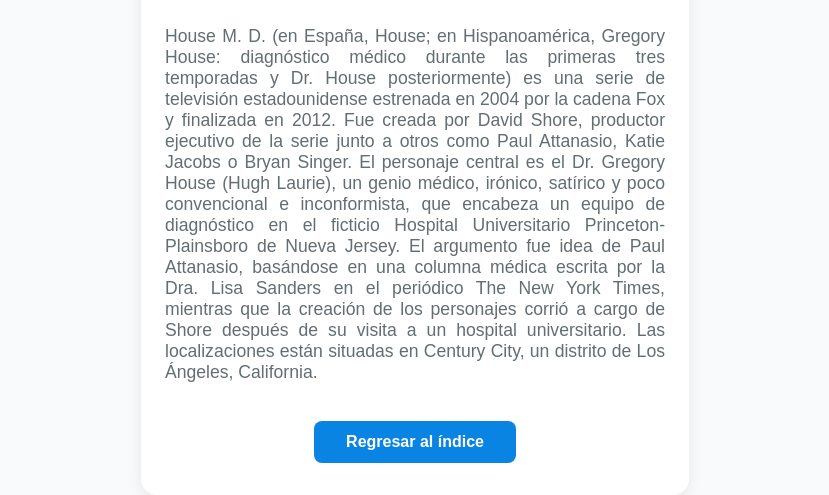
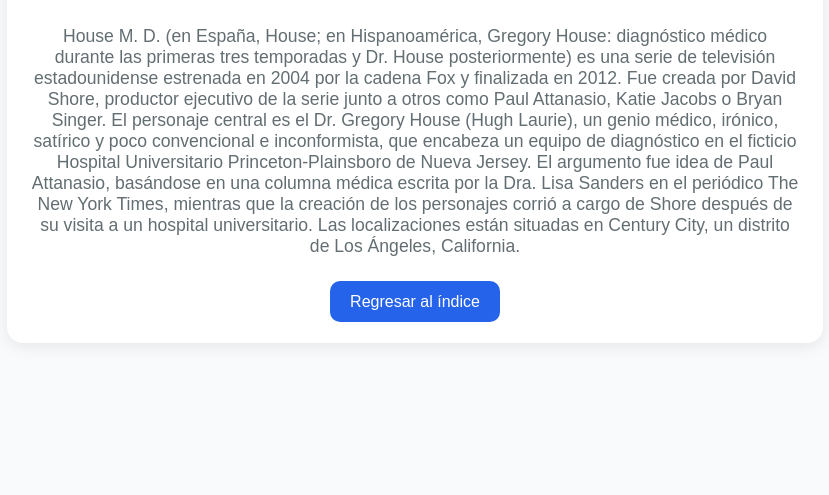
Before and after one commit to Jimmy-ERC/Parcial_I_ATIS, a plain HTML site: page serie1.html in a window 1280 px wide. Shown: the part 351-846 px from the top of the page, without its empty margins (225-1054 px from the left). After the commit the page ends 800 px from the top, so only its background shows below. Drawn offline with Linux system fonts and the light colour scheme.

Commit message:
arreglo de estilos

```diff
--- a/css/estilo.css
+++ b/css/estilo.css
@@ -40,4 +40,32 @@
 
 .btn-siguiente:hover {
   background-color: #1e40af;
+  transform: translateY(-5px);
 }
+
+/* Estilos para las series */
+.card {
+  background: #fff;
+  border-radius: 16px;
+  box-shadow: 0 4px 16px rgba(0,0,0,0.08);
+  padding: 32px 24px;
+  width: 60%;
+  text-align: center;
+}
+
+.card h1 {
+  color: #2d3436;
+  margin-bottom: 20px;
+}
+
+.card img {
+  width: 100%;
+  max-width: 300px;
+  border-radius: 12px;
+  margin-bottom: 20px;
+}
+
+.card p {
+  color: #636e72;
+  font-size: 1.1em;
+}
--- a/serie1.html
+++ b/serie1.html
@@ -5,59 +5,6 @@
     <meta name="viewport" content="width=device-width, initial-scale=1.0">
     <title>Dr. House</title>
     <link rel="stylesheet" href="/css/estilo.css">
-    <style>
-        body {
-            font-family: "Montserrat", sans-serif;
-            background-color: #f8fafc;
-            margin: 0;
-            padding: 0;
-            min-height: 100vh;
-            display: flex;
-            align-items: center;
-            justify-content: center;
-        }
-        .card {
-            background: #fff;
-            border-radius: 16px;
-            box-shadow: 0 4px 16px rgba(0,0,0,0.08);
-            padding: 32px 24px;
-            width: 100%;
-            max-width: 500px;
-            text-align: center;
-        }
-        h1 {
-            color: #2d3436;
-            margin-bottom: 20px;
-        }
-        img {
-            width: 100%;
-            max-width: 300px;
-            border-radius: 12px;
-            margin-bottom: 20px;
-        }
-        p {
-            color: #636e72;
-            font-size: 1.1em;
-            text-align: justify;
-        }
-        .btn-siguiente {
-            display: inline-block;
-            background: #0984e3;
-            color: #fff;
-            border: none;
-            border-radius: 8px;
-            padding: 12px 32px;
-            font-size: 1em;
-            font-weight: bold;
-            text-decoration: none;
-            margin-top: 20px;
-            transition: background 0.2s;
-        }
-        .btn-siguiente:hover {
-            background: #74b9ff;
-            color: #2d3436;
-        }
-    </style>
 </head>
 <body>
     <div class="card">
@@ -66,6 +13,7 @@
         <p>
             House M. D. (en España, House; en Hispanoamérica, Gregory House: diagnóstico médico durante las primeras tres temporadas y Dr. House posteriormente) es una serie de televisión estadounidense estrenada en 2004 por la cadena Fox y finalizada en 2012. Fue creada por David Shore, productor ejecutivo de la serie junto a otros como Paul Attanasio, Katie Jacobs o Bryan Singer. El personaje central es el Dr. Gregory House (Hugh Laurie), un genio médico, irónico, satírico y poco convencional e inconformista, que encabeza un equipo de diagnóstico en el ficticio Hospital Universitario Princeton-Plainsboro de Nueva Jersey. El argumento fue idea de Paul Attanasio, basándose en una columna médica escrita por la Dra. Lisa Sanders en el periódico The New York Times, mientras que la creación de los personajes corrió a cargo de Shore después de su visita a un hospital universitario. Las localizaciones están situadas en Century City, un distrito de Los Ángeles, California.
         </p>
+        <br>
         <a class="btn-siguiente" href="indice.html">Regresar al índice</a>
     </div>
 
```
Also changed, not shown: serie2.html (+4 -32 lines), serie3.html (+3 -34 lines).
